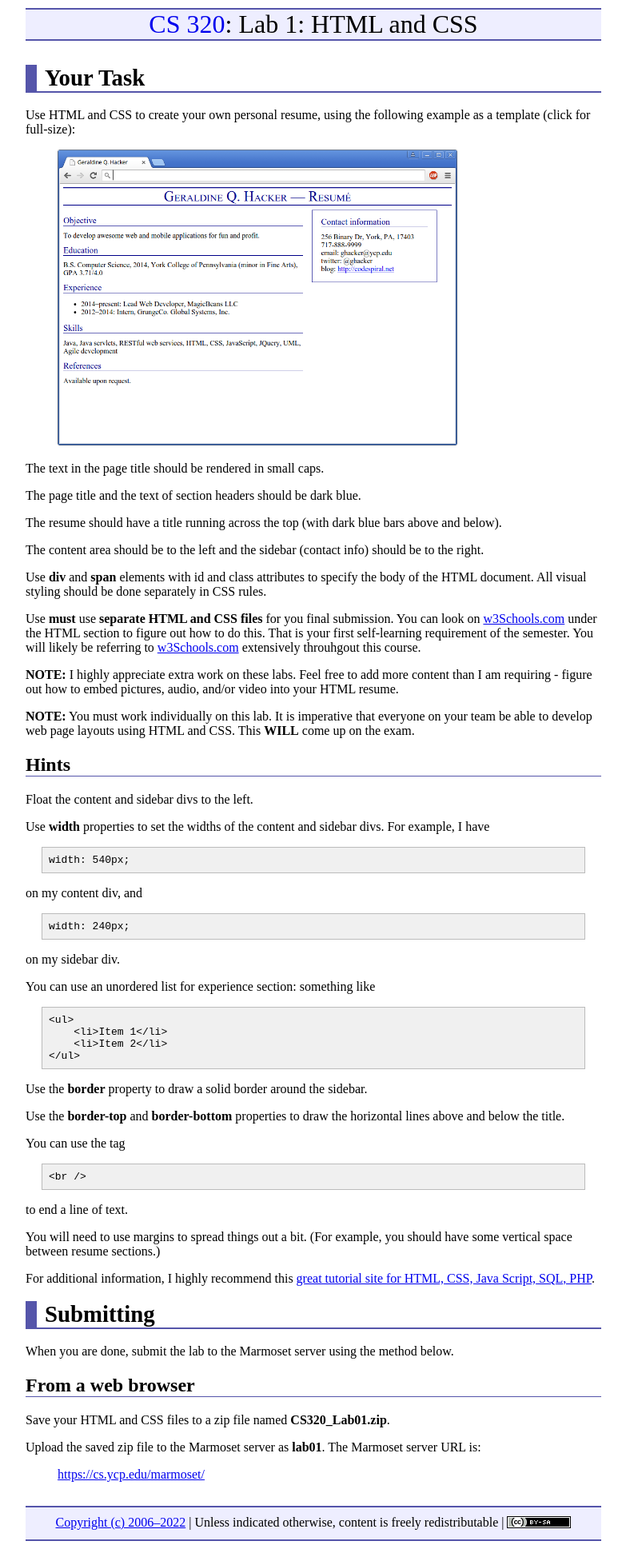
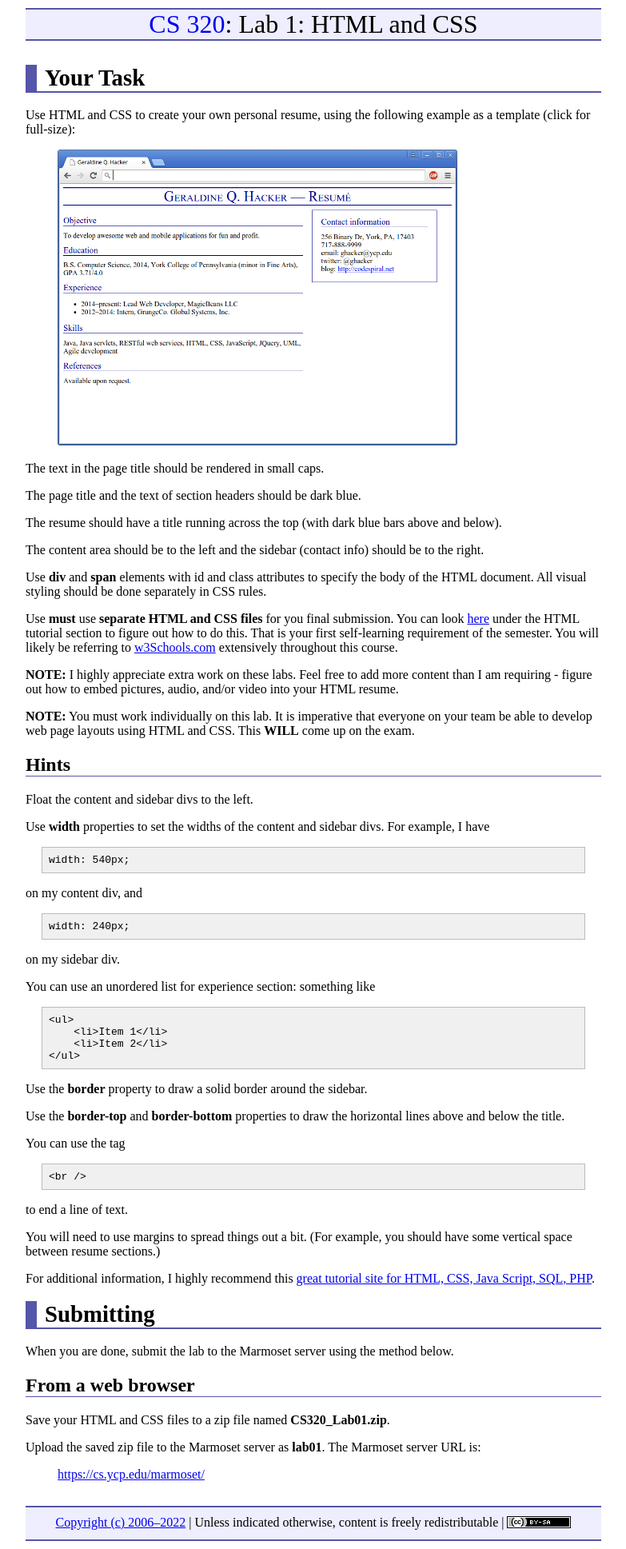
Before and after one commit to ycpcs/cs320-spring2022, a Jekyll site: the page built from labs/lab01.md, in a window 1280 px wide. Shown: the whole page at 80% size, without its empty margins (248-1031 px from the left). Built offline with Jekyll 4.4.1, drawn with Linux system fonts in a browser that asks for light colours.

Commit message:
updated link

```diff
--- a/labs/lab01.md
+++ b/labs/lab01.md
@@ -20,7 +20,7 @@ The content area should be to the left and the sidebar (contact info) should be
 
 Use **div** and **span** elements with id and class attributes to specify the body of the HTML document. All visual styling should be done separately in CSS rules.
 
-Use **must** use **separate HTML and CSS files** for you final submission.  You can look on [w3Schools.com](http://www.w3schools.com) under the HTML section to figure out how to do this.  That is your first self-learning requirement of the semester.  You will likely be referring to [w3Schools.com](http://www.w3schools.com) extensively throuhgout this course.
+Use **must** use **separate HTML and CSS files** for you final submission.  You can look [here](https://www.w3schools.com/html/default.asp) under the HTML tutorial section to figure out how to do this.  That is your first self-learning requirement of the semester.  You will likely be referring to [w3Schools.com](http://www.w3schools.com) extensively throughout this course.
 
 **NOTE:** I highly appreciate extra work on these labs.  Feel free to add more content than I am requiring - figure out how to embed pictures, audio, and/or video into your HTML resume.
 
```
